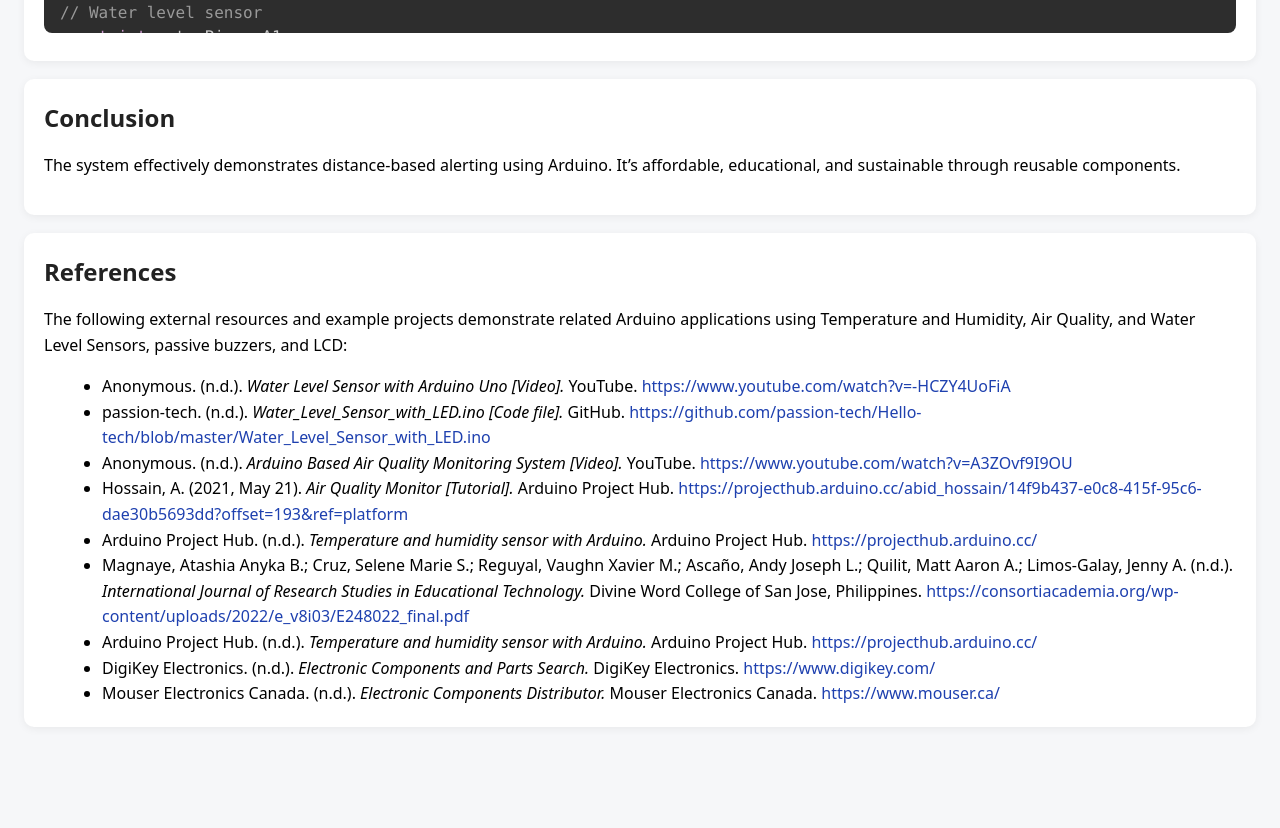
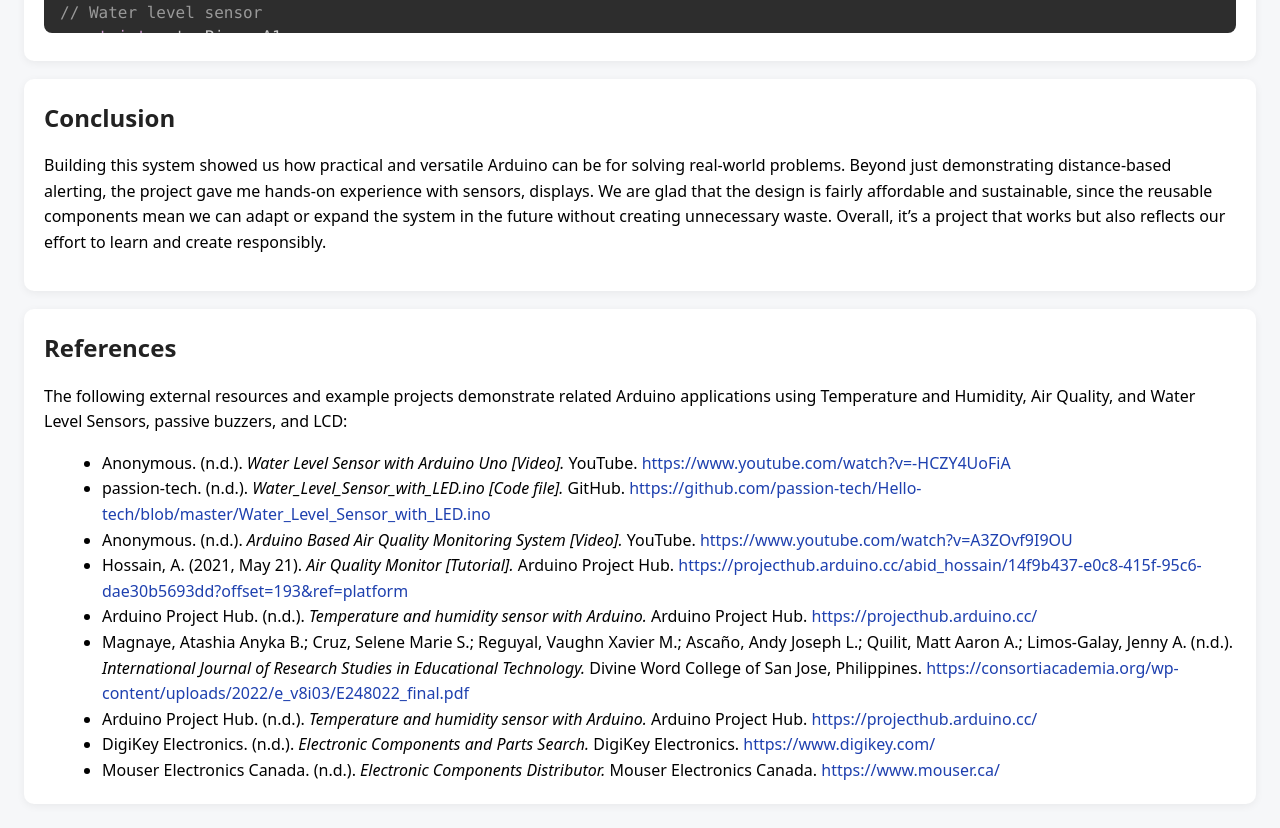
Before and after one commit to DarioBaric/TECH_117_G14, a plain HTML site: page index.html in a window 1280 px wide. Shown: the part 3181-4009 px from the top of the page. Before the commit the page ends 3932 px from the top, so only its background shows below. Drawn offline with nearby package versions, Linux system fonts and the light colour scheme.

Commit message:
tenth commit

```diff
--- a/index.html
+++ b/index.html
@@ -372,9 +372,13 @@ void loop() {
   </section>
 
   <section id="conclusion">
-    <h2>Conclusion</h2>
-    <p>The system effectively demonstrates distance-based alerting using Arduino. It’s affordable, educational, and
-      sustainable through reusable components.</p>
+  <h2>Conclusion</h2>
+  <p>Building this system showed us how practical and versatile Arduino can be for solving real-world problems.
+     Beyond just demonstrating distance-based alerting, the project gave me hands-on experience with sensors,
+     displays. We are glad that the design is fairly affordable and sustainable, since the reusable components
+     mean we can adapt or expand the system in the future without creating unnecessary waste.
+     Overall, it’s a project that works but also reflects our effort to learn and create responsibly.
+    </p>
   </section>
 
  <section id="references">
```
